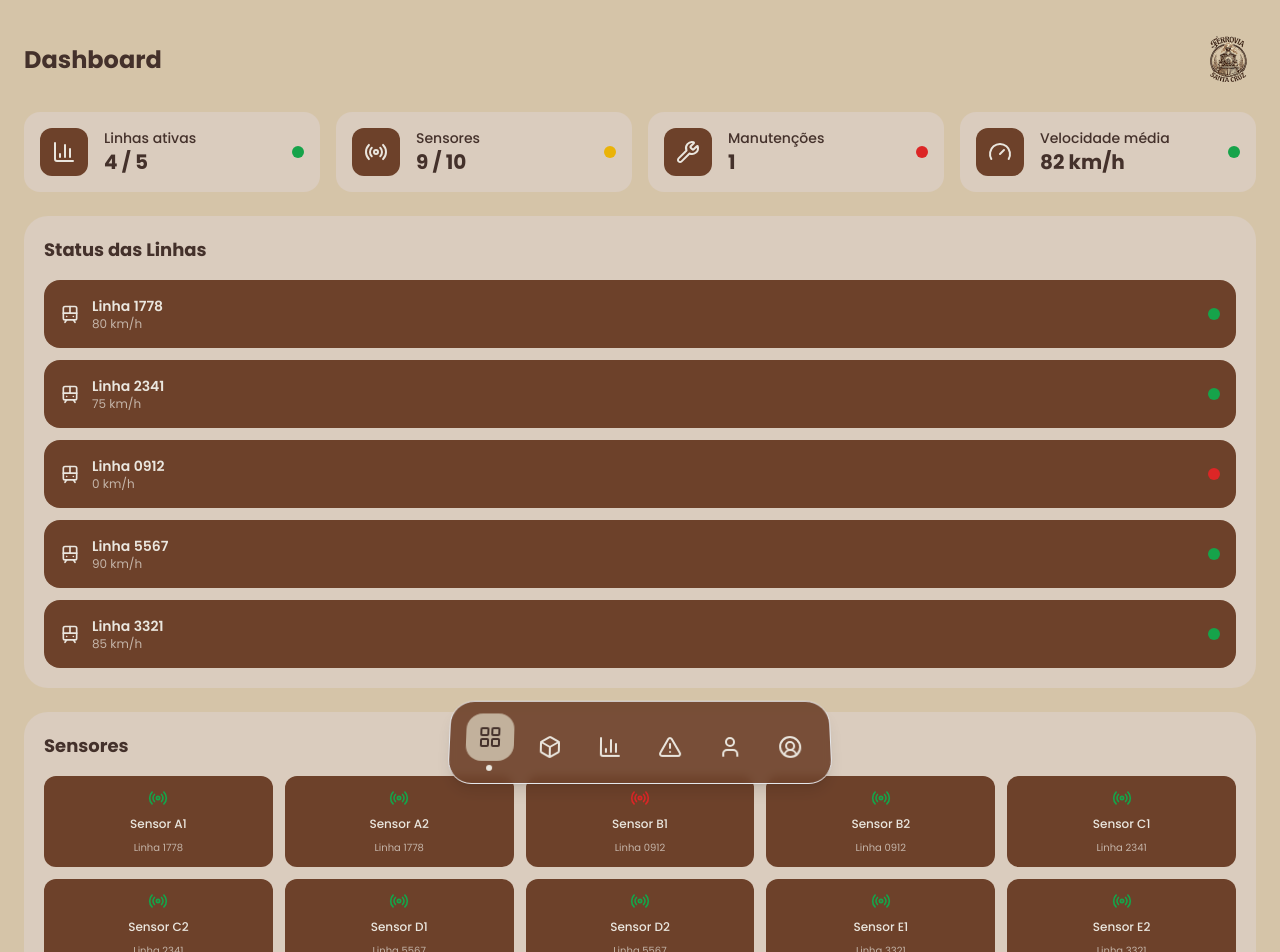
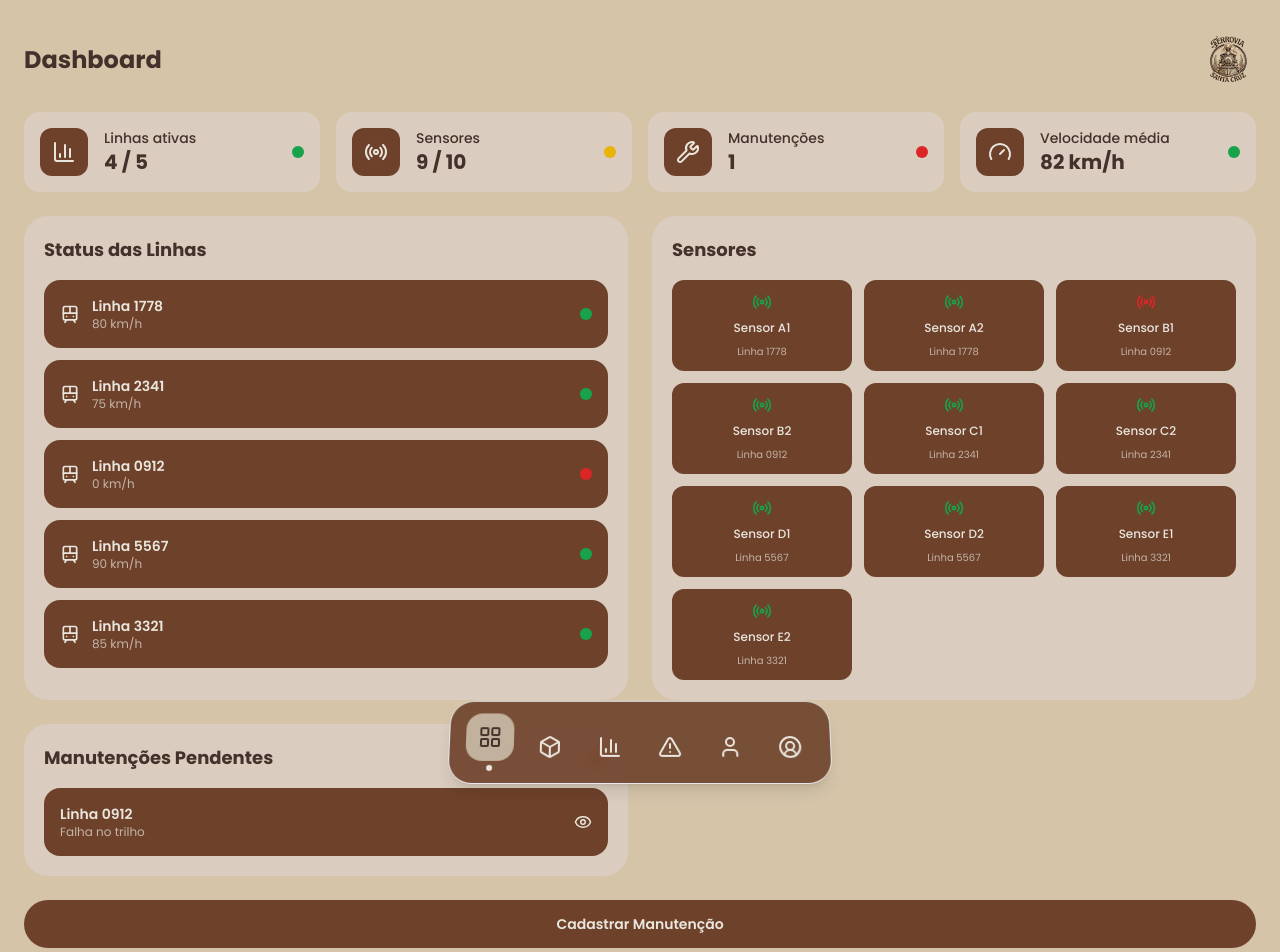
Before and after one commit to rafawzc/ferrovia_santa_cruz, a React (Vite) app in the folder frontend/: page /admin in a window 1280 px wide. Shown: the top 952 px of the page. Built offline with nearby package versions, Linux system fonts and the light colour scheme.

Commit message:
feat(dashboard): compactar layout com grid lado a lado

```diff
--- a/frontend/src/pages/admin/Dashboard.jsx
+++ b/frontend/src/pages/admin/Dashboard.jsx
@@ -82,7 +82,8 @@ export default function Dashboard() {
           <StatusCard icon={Gauge} label="Velocidade média" value="82 km/h" status="ok" />
         </div>
 
-        <div className="bg-componente4 rounded-3xl p-5 mb-6">
+        <div className="grid grid-cols-1 lg:grid-cols-2 gap-6 mb-6">
+          <div className="bg-componente4 rounded-3xl p-5">
             <h2 className="text-lg font-bold text-texto1 mb-4">Status das Linhas</h2>
             <div className="flex flex-col gap-3">
               {lines.map((line) => (
@@ -103,9 +104,9 @@ export default function Dashboard() {
             </div>
           </div>
 
-        <div className="bg-componente4 rounded-3xl p-5 mb-6">
+          <div className="bg-componente4 rounded-3xl p-5">
             <h2 className="text-lg font-bold text-texto1 mb-4">Sensores</h2>
-          <div className="grid grid-cols-2 lg:grid-cols-5 gap-3">
+            <div className="grid grid-cols-2 lg:grid-cols-3 gap-3">
               {sensors.map((sensor) => (
                 <div
                   key={sensor.id}
@@ -118,9 +119,11 @@ export default function Dashboard() {
               ))}
             </div>
           </div>
+        </div>
 
+        <div className="grid grid-cols-1 lg:grid-cols-2 gap-6 mb-6">
           {pendingMaintenances > 0 && (
-          <div className="bg-componente4 rounded-3xl p-5 mb-6">
+            <div className="bg-componente4 rounded-3xl p-5">
               <div className="flex items-center justify-between mb-4">
                 <h2 className="text-lg font-bold text-texto1">Manutenções Pendentes</h2>
                 <AlertTriangle size={20} className="text-error" />
@@ -146,7 +149,7 @@ export default function Dashboard() {
           )}
 
           {finalizedMaintenances.length > 0 && (
-          <div className="bg-componente4 rounded-3xl p-5 mb-6">
+            <div className="bg-componente4 rounded-3xl p-5">
               <button
                 onClick={() => setShowFinalized(!showFinalized)}
                 className="flex items-center justify-between w-full mb-4"
@@ -178,6 +181,7 @@ export default function Dashboard() {
               )}
             </div>
           )}
+        </div>
 
         <div className="flex justify-center">
           <Button onClick={() => setShowMaintenanceModal(true)} className="w-auto px-10">
```
Lines whose indentation alone changed are shown as unchanged.
